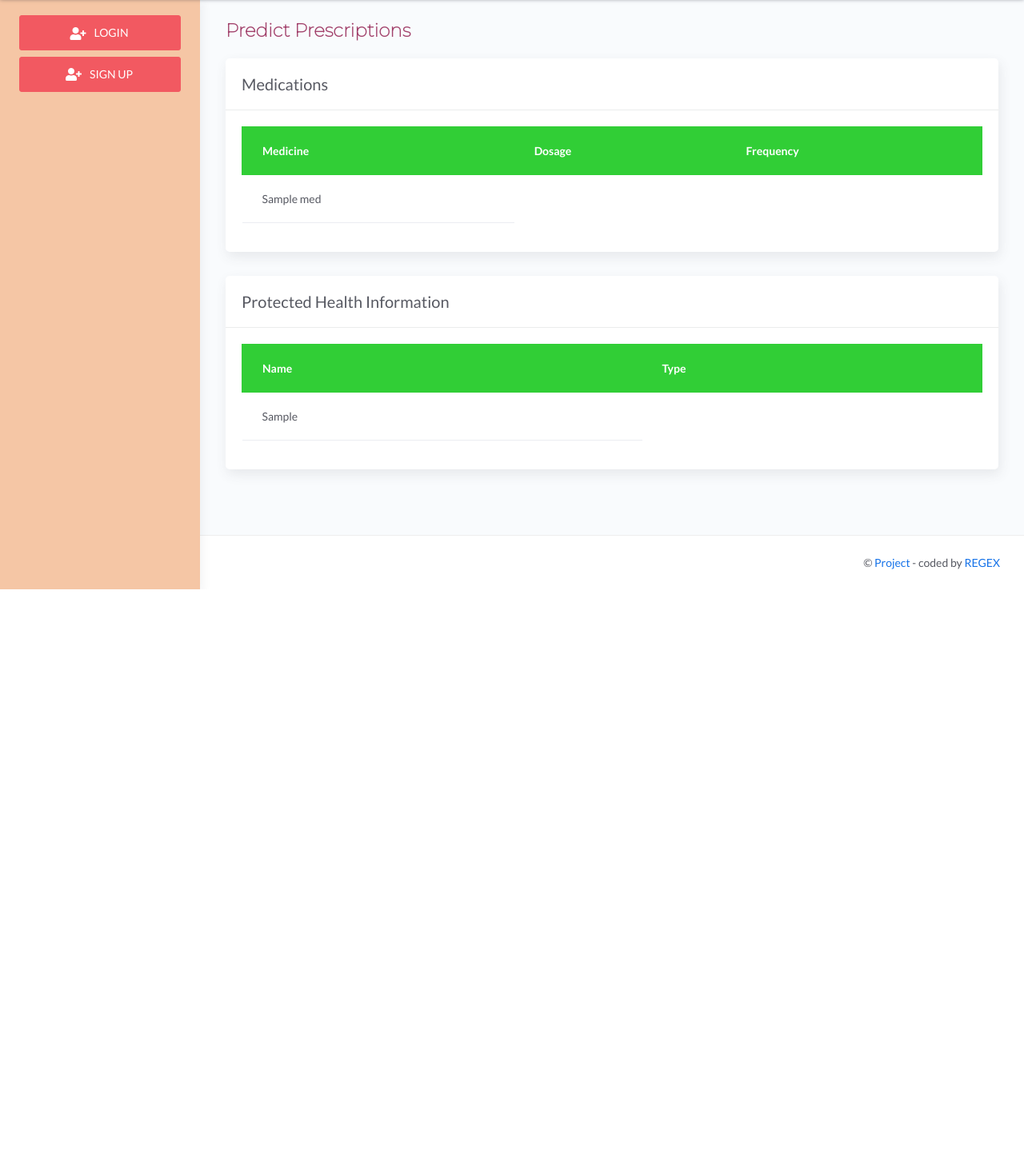
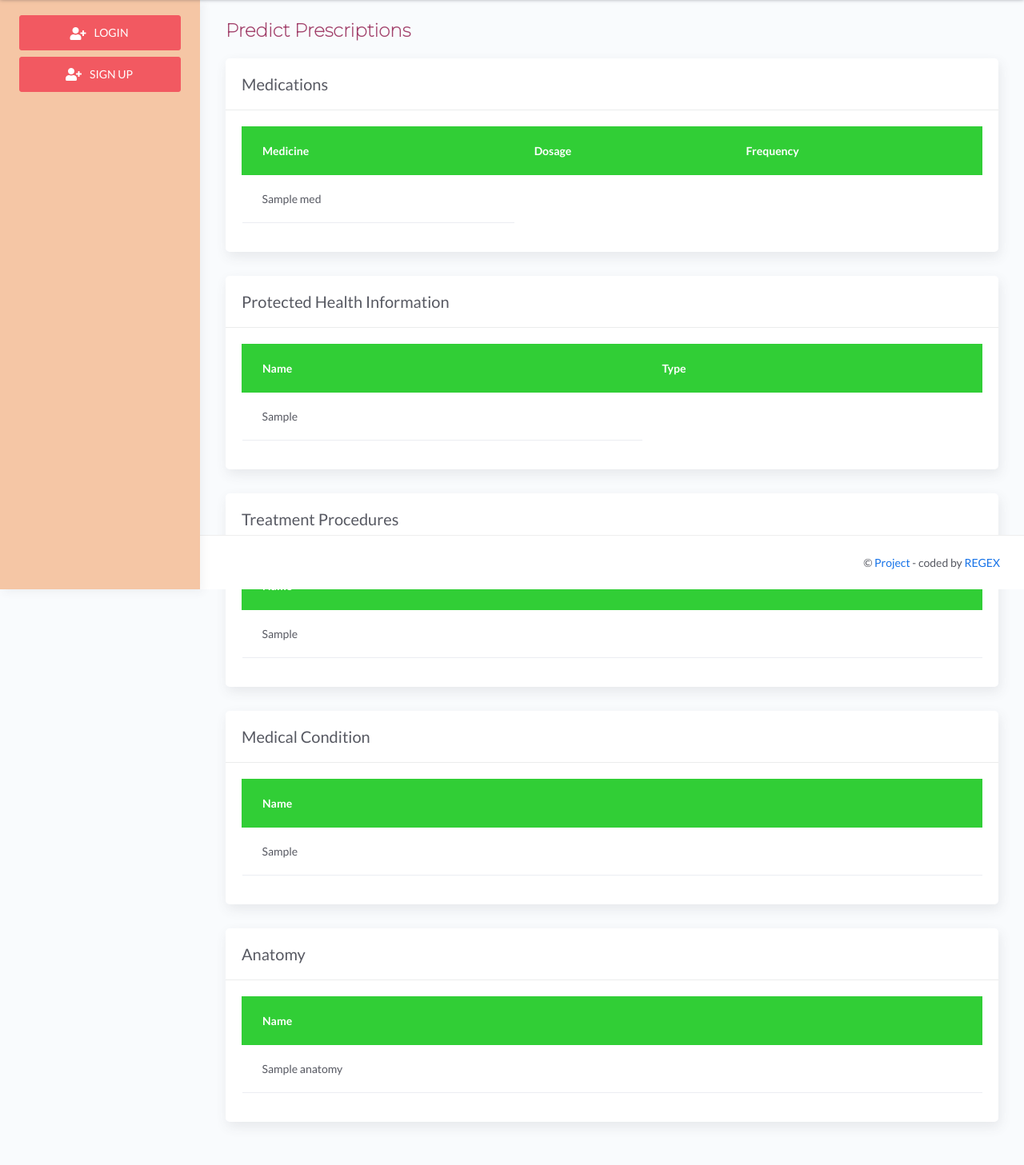
Before and after one commit to adityarajsahu/Medecoder, a Django app: template templates/pages/medication.html in a window 1280 px wide. Shown: the part 63-1520 px from the top of the page at 80% size. Before the commit the page ends 800 px from the top, so only its background shows below. Run offline with Django 4.2, Linux system fonts and the light colour scheme; the template is opened without the code that fills it: most values are stand-ins (such as "Sample title", 1, 10 or a date in 2020); some libraries are stand-ins or nearby versions.

Commit message:
Bug Fixes

```diff
--- a/templates/pages/medication.html
+++ b/templates/pages/medication.html
@@ -39,35 +39,6 @@
 
                             </tbody>
                         </table>
-                        <!-- <table class="table table-head-bg-primary mt-4">
-                            <thead>
-                                <tr>
-                                    <th scope="col">#</th>
-                                    <th scope="col">Medicine</th>
-                                    <th scope="col">Dosage</th>
-                                    <th scope="col">Frequency</th>
-                                </tr>
-                            </thead>
-                            <tbody>
-                                <tr>
-                                    <td>1</td>
-                                    <td>Mark</td>
-                                    <td>Otto</td>
-                                    <td>@mdo</td>
-                                </tr>
-                                <tr>
-                                    <td>2</td>
-                                    <td>Jacob</td>
-                                    <td>Thornton</td>
-                                    <td>@fat</td>
-                                </tr>
-                                <tr>
-                                    <td>3</td>
-                                    <td colspan="2">Larry the Bird</td>
-                                    <td>@twitter</td>
-                                </tr>
-                            </tbody>
-                        </table> -->
                     </div>
                 </div>
 
@@ -96,35 +67,78 @@
 
                             </tbody>
                         </table>
-                        <!-- <table class="table table-head-bg-primary mt-4">
+                    </div>
+                </div>
+
+                <div class="card">
+                    <div class="card-header">
+                        <div class="card-title">Treatment Procedures</div>
+                    </div>
+                    <div class="card-body">
+                        <table class="table table-head-bg-success">
                             <thead>
                                 <tr>
-                                    <th scope="col">#</th>
-                                    <th scope="col">Medicine</th>
-                                    <th scope="col">Dosage</th>
-                                    <th scope="col">Frequency</th>
+
+                                    <th scope="col">Name</th>
                                 </tr>
                             </thead>
                             <tbody>
+                                {% for m in test_treatment %}
                                 <tr>
-                                    <td>1</td>
-                                    <td>Mark</td>
-                                    <td>Otto</td>
-                                    <td>@mdo</td>
+                                    <td>{{m}}</td>
                                 </tr>
+                                {% endfor %}
+
+                            </tbody>
+                        </table>
+                    </div>
+                </div>
+
+                <div class="card">
+                    <div class="card-header">
+                        <div class="card-title">Medical Condition</div>
+                    </div>
+                    <div class="card-body">
+                        <table class="table table-head-bg-success">
+                            <thead>
                                 <tr>
-                                    <td>2</td>
-                                    <td>Jacob</td>
-                                    <td>Thornton</td>
-                                    <td>@fat</td>
+
+                                    <th scope="col">Name</th>
                                 </tr>
+                            </thead>
+                            <tbody>
+                                {% for m in medicalCondition %}
                                 <tr>
-                                    <td>3</td>
-                                    <td colspan="2">Larry the Bird</td>
-                                    <td>@twitter</td>
+                                    <td>{{m}}</td>
                                 </tr>
+                                {% endfor %}
+
                             </tbody>
-                        </table> -->
+                        </table>
+                    </div>
+                </div>
+
+                <div class="card">
+                    <div class="card-header">
+                        <div class="card-title">Anatomy</div>
+                    </div>
+                    <div class="card-body">
+                        <table class="table table-head-bg-success">
+                            <thead>
+                                <tr>
+
+                                    <th scope="col">Name</th>
+                                </tr>
+                            </thead>
+                            <tbody>
+                                {% for m in Anatomy %}
+                                <tr>
+                                    <td>{{m}}</td>
+                                </tr>
+                                {% endfor %}
+
+                            </tbody>
+                        </table>
                     </div>
                 </div>
 
--- a/templates/pages/singleView.html
+++ b/templates/pages/singleView.html
@@ -25,6 +25,7 @@
             </div>
             <div class="col-md-6">
                 <div class="text-center">
+                    Extracted Text : <br>{{extracted_text}}
                     <div class="m-5 p-2">
                         <a href="/annotatePrescription/{{prescription.id}}/">
                             <button class="btn btn-success">EDIT</button>
--- a/templates/pages/viewPrescription.html
+++ b/templates/pages/viewPrescription.html
@@ -17,6 +17,7 @@
             </div>
 
             <div class="card-body row">
+
               {% for prescription in prescriptions %}
                 <div class="card col-md-3 p-5 m-5">
                   <div class="card-img mt-3">
```
Also changed, not shown: prescription/views.py (+47 -19 lines).
